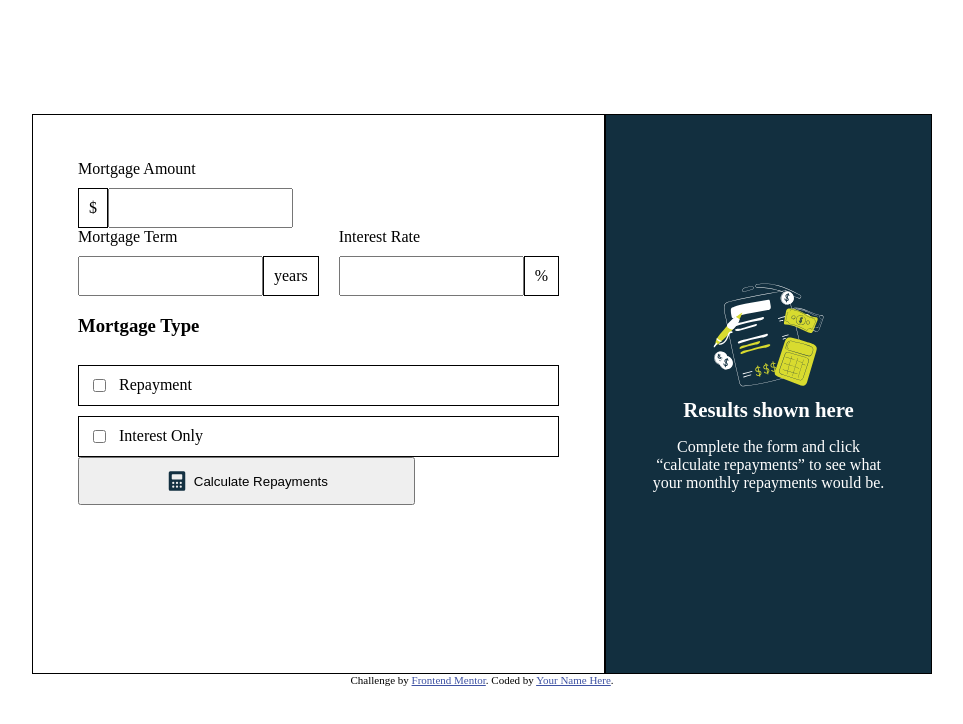
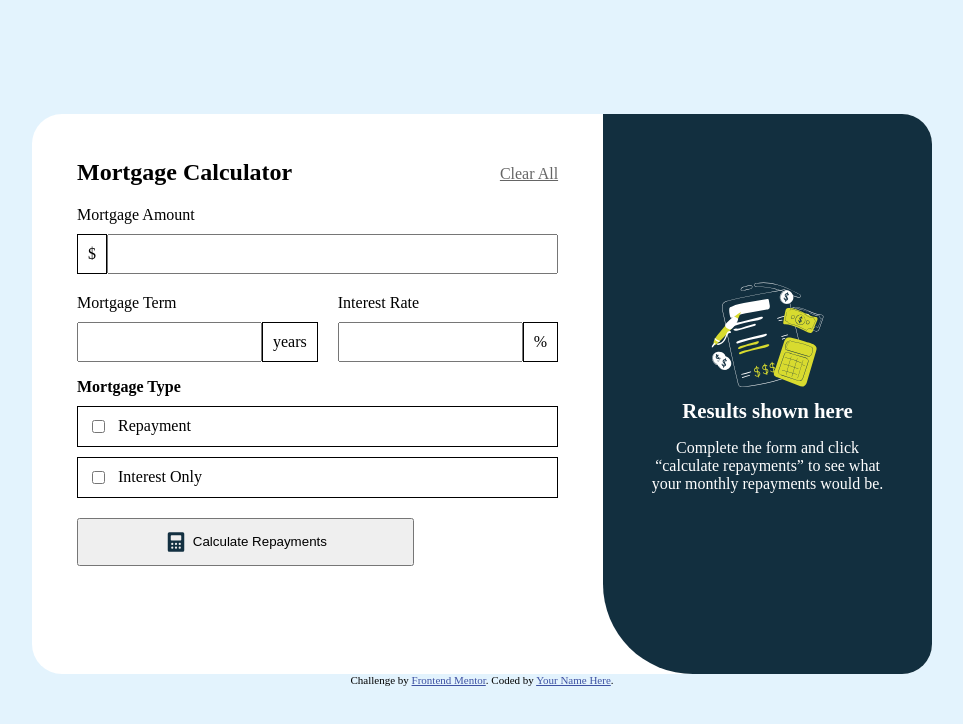
Before and after one commit to Jonathanpatinocs/mortgageRepaymentCalculator, a plain HTML site: page index.html in a window 1280 px wide. Shown: the whole page, without its empty margins (158-1121 px from the left). Drawn offline with Linux system fonts and the light colour scheme.

Commit message:
desktop layout styles

```diff
--- a/index.html
+++ b/index.html
@@ -17,6 +17,10 @@
 <body>
   <div class="container">
     <div class="calculator">
+      <div class="calculatorHead">
+        <h2>Mortgage Calculator</h2>
+        <p id="clearForm">Clear All</p>
+      </div>
       <form>
         <label>
           Mortgage Amount
@@ -29,7 +33,7 @@
           <label>
             Mortgage Term
             <div>
-              <input type="text" id="mortgageTerm">
+              <input type="number" id="mortgageTerm">
               <div class="inputBox">years</div>
             </div>
           </label>
@@ -54,7 +58,7 @@
             </label>
 
         </div>
-        <button>
+        <button type="submit" id="formButton">
           <img src="assets/images/icon-calculator.svg" alt="" srcset="">
           <p>Calculate Repayments</p>
         </button>
--- a/script.js
+++ b/script.js
@@ -0,0 +1,5 @@
+button = document.getElementById("formButton")
+button.addEventListener('click', (e)=> {
+    e.preventDefault()
+    console.log("Works")
+})
--- a/styles.css
+++ b/styles.css
@@ -5,23 +5,42 @@ body {
     align-items: center;
     height: 100vh;
     justify-content: center;
+    background-color: hsl(202, 86%, 94%);
 }
 .container {
     display: flex;
     width: 70%;
     height: 70%;
     min-width: 900px;
-    min-height: 400px;
+    min-height: 500px;
+    background-color: white;
+    border-radius: 30px;
 }
 
 .container > div {
-    border: solid black 1px;
+
+
 }
 .calculator {
     flex: 1;
     padding: 5%;
 }
+.calculatorHead {
+    display: flex;
+    align-items: center;
+    justify-content: space-between;
+}
+.calculatorHead > * {
+    margin-top: 0;
+}
+#clearForm {
+    text-decoration: underline;
+    opacity: 60%;
+}
 .results {
+    border-top-right-radius: 30px;
+    border-bottom-right-radius: 30px;
+    border-bottom-left-radius: 90px;
     padding: 5%;
     display: flex;
     flex-direction: column;
@@ -55,6 +74,15 @@ label > div {
 .inputBox{
     padding: 10px;
     border: solid black 1px;
+
+}
+form > label {
+    margin-bottom: 20px;
+
+}
+#mortgageAmount {
+    width: 100%;
+
 }
 .formTermRatesContainer {
     display: flex;
@@ -71,7 +99,16 @@ label > div {
     flex-direction: column;
     gap: 10px;
 }
+.formChecks h3{
+    margin-bottom: 0;
+    font-size: 1rem;
+}
+label {
+    font-size: 1rem;
+}
 button {
+    margin-top: 20px;
+    margin-bottom: 20px;
     display: flex;
     align-items: center;
     justify-content: center;
```
